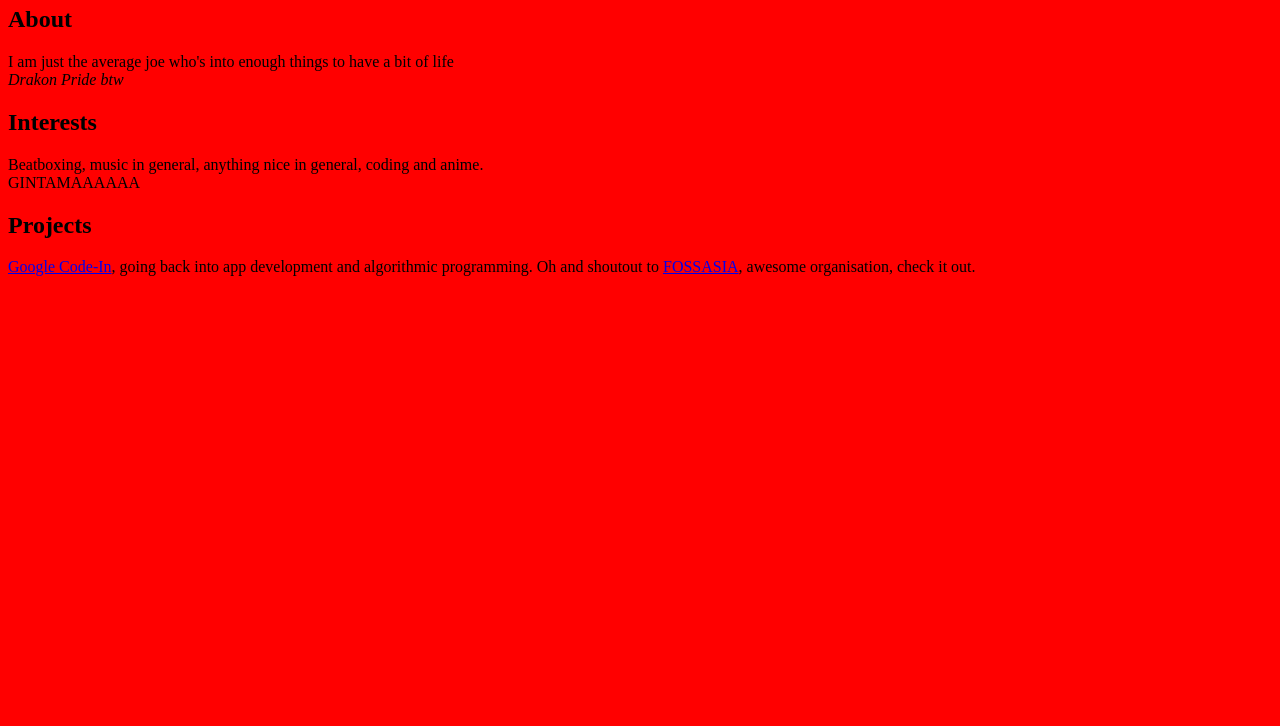
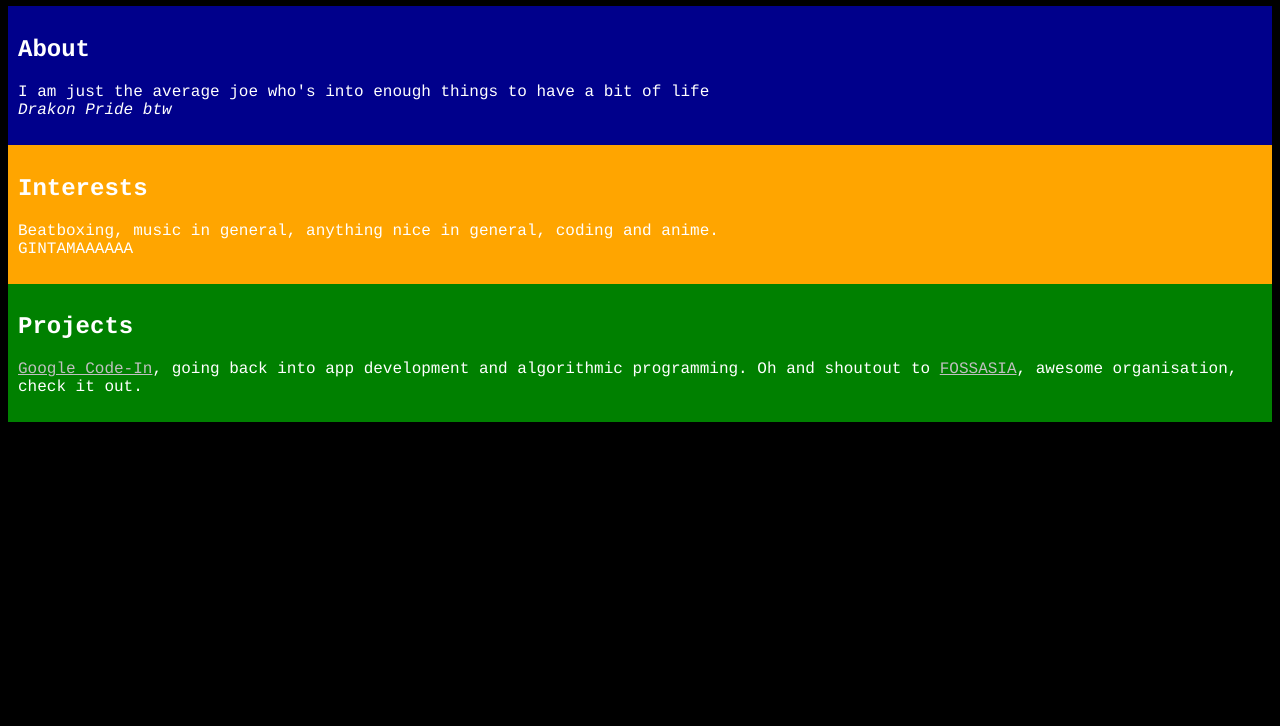
Before and after one commit to meverynoob/meverynoob.github.io, a plain HTML site: page index.html in a window 1280 px wide. Shown: the part 74-800 px from the top of the page. Drawn offline with Linux system fonts and the light colour scheme.

Commit message:
Update styles.css

```diff
--- a/styles.css
+++ b/styles.css
@@ -1,6 +1,23 @@
 h1 {
-  color: blue;
+	color: blue;
 }
 body {
-  background-color: red;
+	background-color: black;
+	font-family: "courier";
+	color: white;
 }
+#two {
+	background-color: darkblue;
+	padding: 10px;
+}
+#three {
+	background-color: orange;
+	padding: 10px;
+}
+#four {
+	background-color: green;
+	padding: 10px;
+}
+a {
+	color: silver;
+}
```
